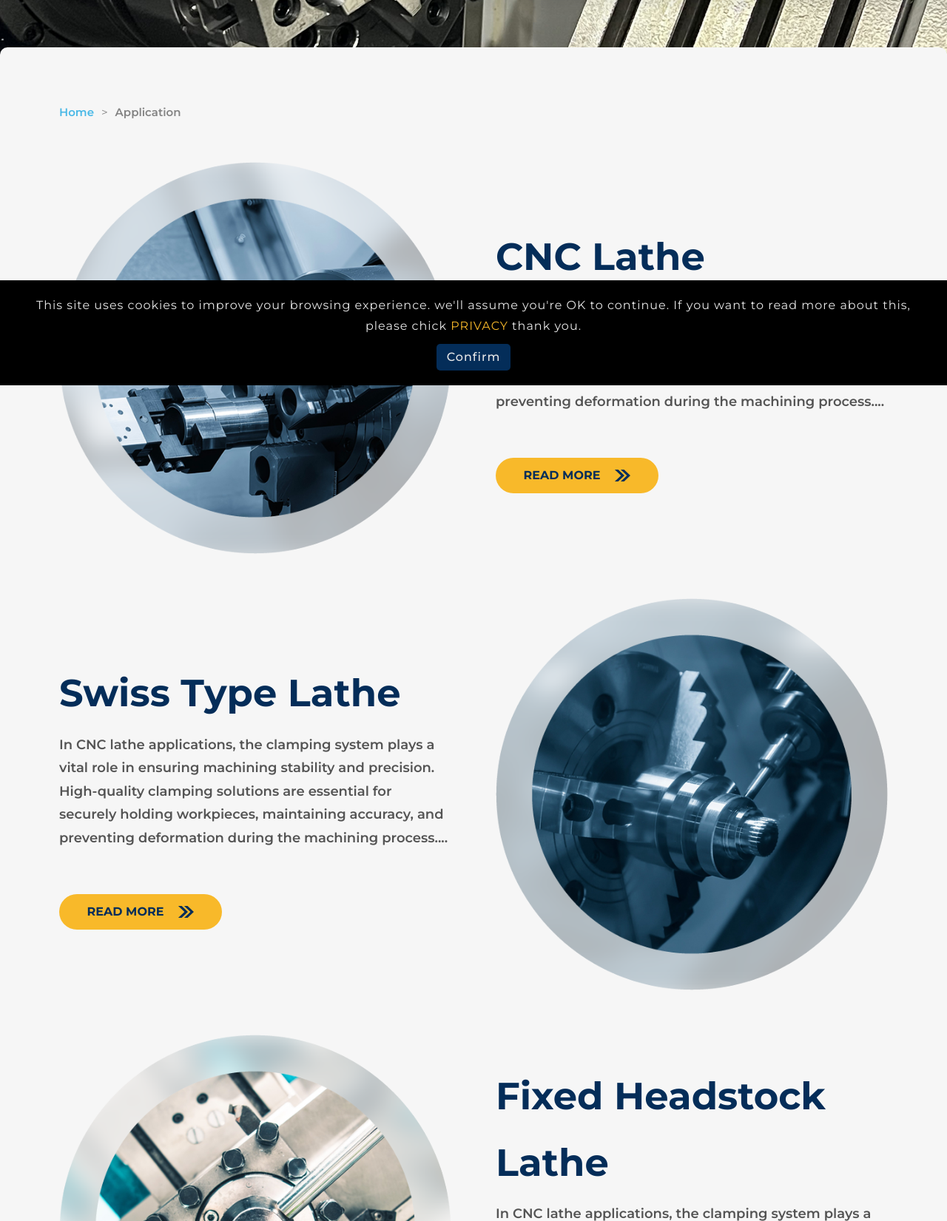
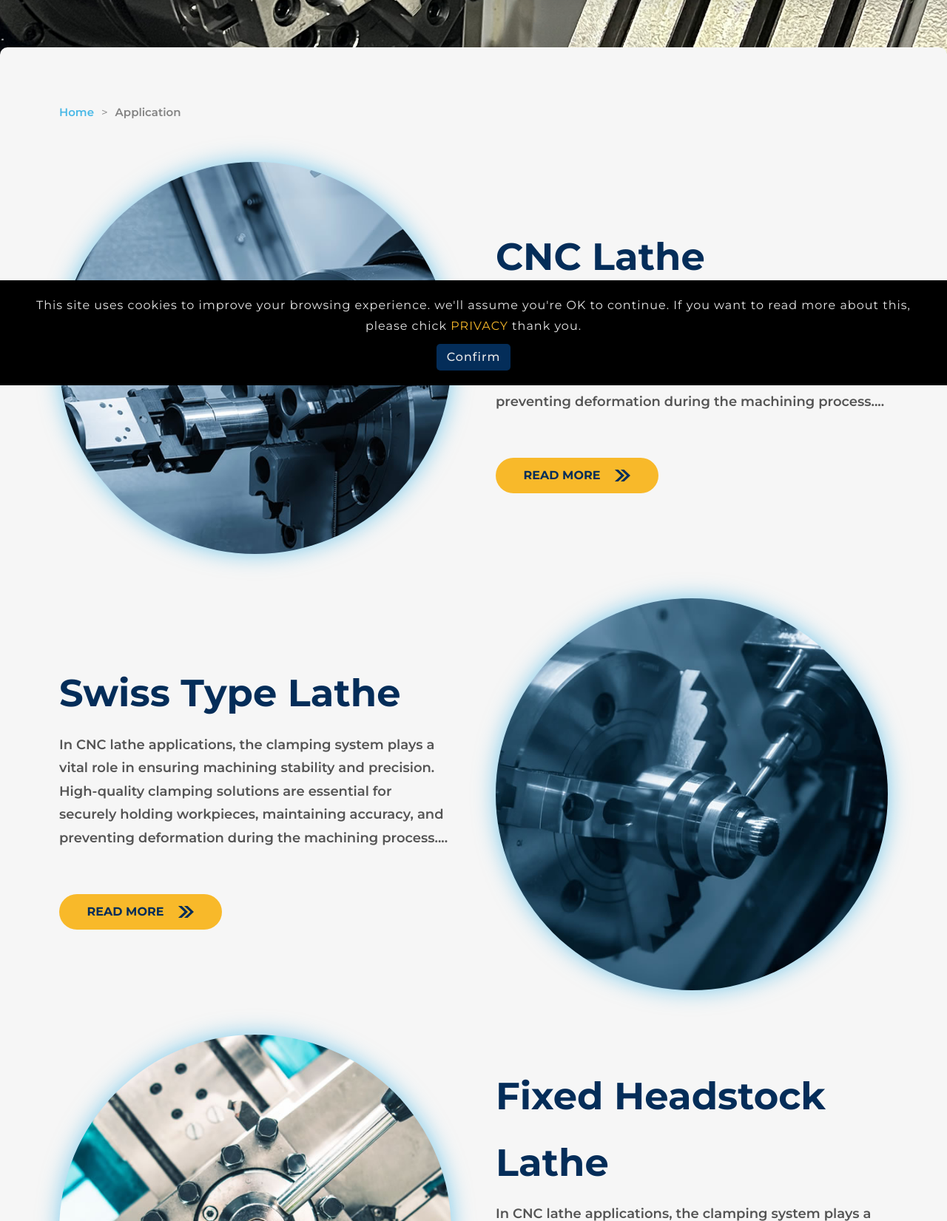
Before and after one commit to tseng7510/2025_TONFOU, a PHP site: page /eng/application.php in a window 1280 px wide. Shown: the part 279-1930 px from the top of the page at 74% size. Run offline with PHP 8.4, Linux system fonts and the light colour scheme; some libraries are stand-ins or nearby versions.

Commit message:
20250312更新

```diff
--- a/css/application.css
+++ b/css/application.css
@@ -32,11 +32,9 @@
 }
 .application .listBox .item .pic {
   position: relative;
-}
-.application .listBox .item .pic img {
   border-radius: 50%;
   aspect-ratio: 1;
-  overflow: hidden;
+  filter: drop-shadow(0px 0px 15px rgba(0, 158, 224, 0.5));
 }
 @media screen and (max-width: 767px) {
   .application .listBox .item {
@@ -174,14 +172,10 @@
   }
 }
 .applicationDetail .topBox .pic {
-  padding: 15px;
   max-width: 630px;
-  filter: drop-shadow(0px 0px 15px rgba(0, 158, 224, 0.5));
-}
-.applicationDetail .topBox .pic img {
   border-radius: 50%;
   aspect-ratio: 1;
-  overflow: hidden;
+  filter: drop-shadow(0px 0px 15px rgba(0, 158, 224, 0.5));
 }
 .applicationDetail .topBox .info {
   max-width: 720px;
--- a/eng/application.php
+++ b/eng/application.php
@@ -49,7 +49,7 @@
                 <div class="listBox">
 
                   <div class="item wow fadeInRight" data-wow-delay="0.2s">
-                    <div class="pic"><img src="../images/in/ap1.png" alt=""></div>
+                    <div class="pic"><img src="../images/in/ap1.jpg" alt=""></div>
                     <div class="info">
                       <h2 class="title">CNC Lathe</h2>
                       <div class="description">In CNC lathe applications, the clamping system plays a vital role in ensuring machining stability and precision. High-quality clamping solutions are essential for securely holding workpieces, maintaining accuracy, and preventing deformation during the machining process....</div>
@@ -58,7 +58,7 @@
                   </div>
 
                   <div class="item wow fadeInRight" data-wow-delay="0.2s">
-                    <div class="pic"><img src="../images/in/ap2.png" alt=""></div>
+                    <div class="pic"><img src="../images/in/ap2.jpg" alt=""></div>
                     <div class="info">
                       <h2 class="title">Swiss Type Lathe</h2>
                       <div class="description">In CNC lathe applications, the clamping system plays a vital role in ensuring machining stability and precision. High-quality clamping solutions are essential for securely holding workpieces, maintaining accuracy, and preventing deformation during the machining process....</div>
@@ -67,7 +67,7 @@
                   </div>
 
                   <div class="item wow fadeInRight" data-wow-delay="0.2s">
-                    <div class="pic"><img src="../images/in/ap3.png" alt=""></div>
+                    <div class="pic"><img src="../images/in/ap3.jpg" alt=""></div>
                     <div class="info">
                       <h2 class="title">Fixed Headstock Lathe</h2>
                       <div class="description">In CNC lathe applications, the clamping system plays a vital role in ensuring machining stability and precision. High-quality clamping solutions are essential for securely holding workpieces, maintaining accuracy, and preventing deformation during the machining process....</div>
```
